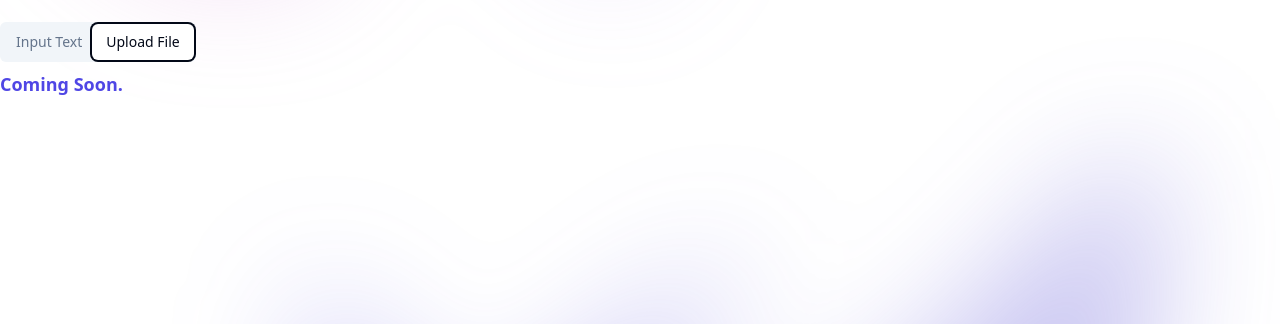
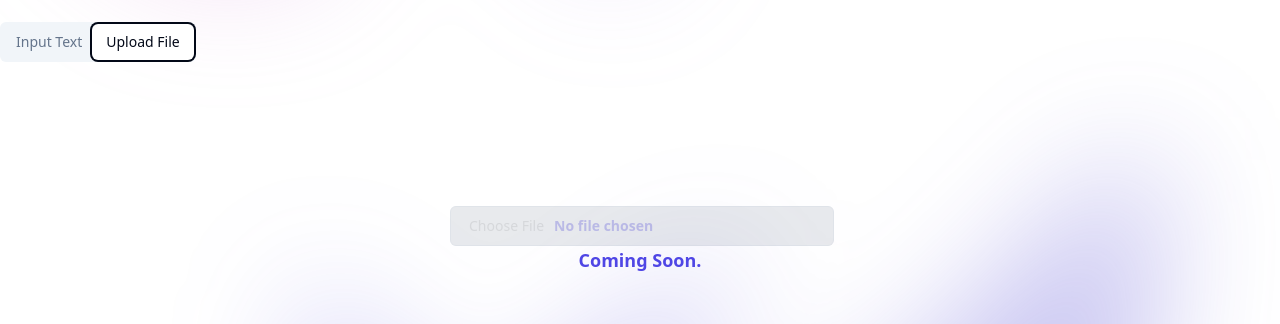
Before and after one commit to m-kuehnle/ai-tool, a React (Vite) app: page / in a window 1280 px wide. Both pictures are taken after a click on the tab "Upload File". Shown: the part 386-710 px from the top of the page. Built offline with nearby package versions, Linux system fonts and the light colour scheme; no server answers.

Commit message:
added upload file bar but disabled and new coming soon text

```diff
--- a/src/App.tsx
+++ b/src/App.tsx
@@ -10,6 +10,7 @@ import { Button } from "./components/ui/button";
 import icon from "./assets/favicon.ico";
 import { Tabs, TabsContent, TabsList, TabsTrigger } from "@/components/ui/tabs";
 import { fetchOctoAI, countWords } from "./api+countWords"; // Importiere die Funktionen aus der api.ts Datei
+import { Input } from "@/components/ui/input";
 
 const { VITE_OCTOAI_TOKEN } = import.meta.env;
 
@@ -126,11 +127,25 @@ function App() {
               </div>
             )}
           </TabsContent>
+
           <TabsContent
-            className="text-lg font-bold mb-2 text-indigo-600 "
+            className="text-lg font-bold mb-2 text-indigo-600 relative"
             value="file-input"
           >
-            Coming Soon.
+            {/* Text "Coming Soon" über der Dateiauswahl */}
+            <div className="absolute inset-x-0 flex items-center justify-center text-lg font-bold text-indigo-600 z-10 mt-10">
+              Coming Soon.
+            </div>
+            {/* Deaktiviertes Element mit Überlagerung */}
+            <div
+              className="grid w-full max-w-sm items-center gap-1.5 mt-36"
+              style={{ transform: "translateX(450px)", zIndex: 0 }}
+            >
+              {/* Deaktiviertes Eingabeelement */}
+              <Input id="picture" type="file" disabled={true} />
+              {/* Halbtransparente Überlagerung */}
+              <div className="absolute inset-0 bg-gray-300 opacity-50 cursor-not-allowed rounded-md z-0"></div>
+            </div>
           </TabsContent>
         </Tabs>
       </div>
```
